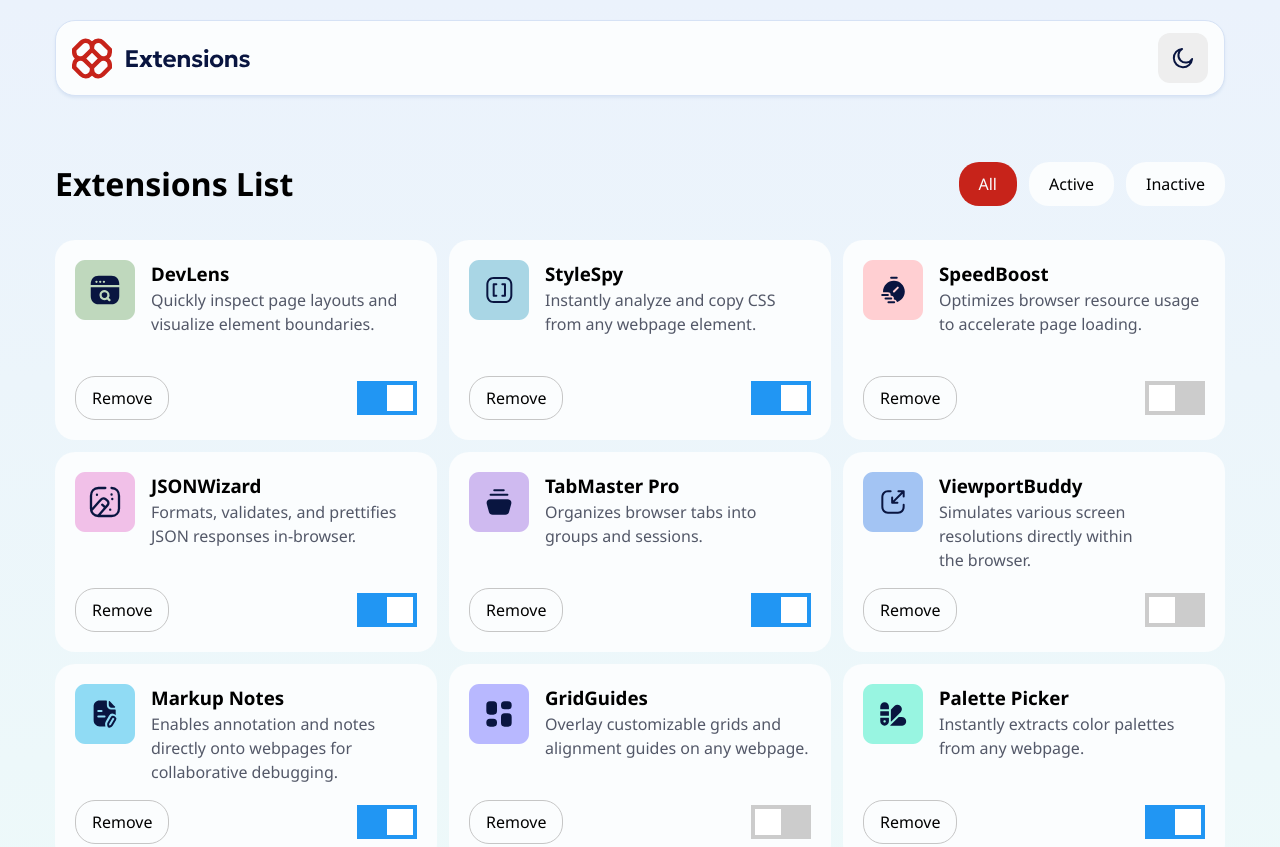
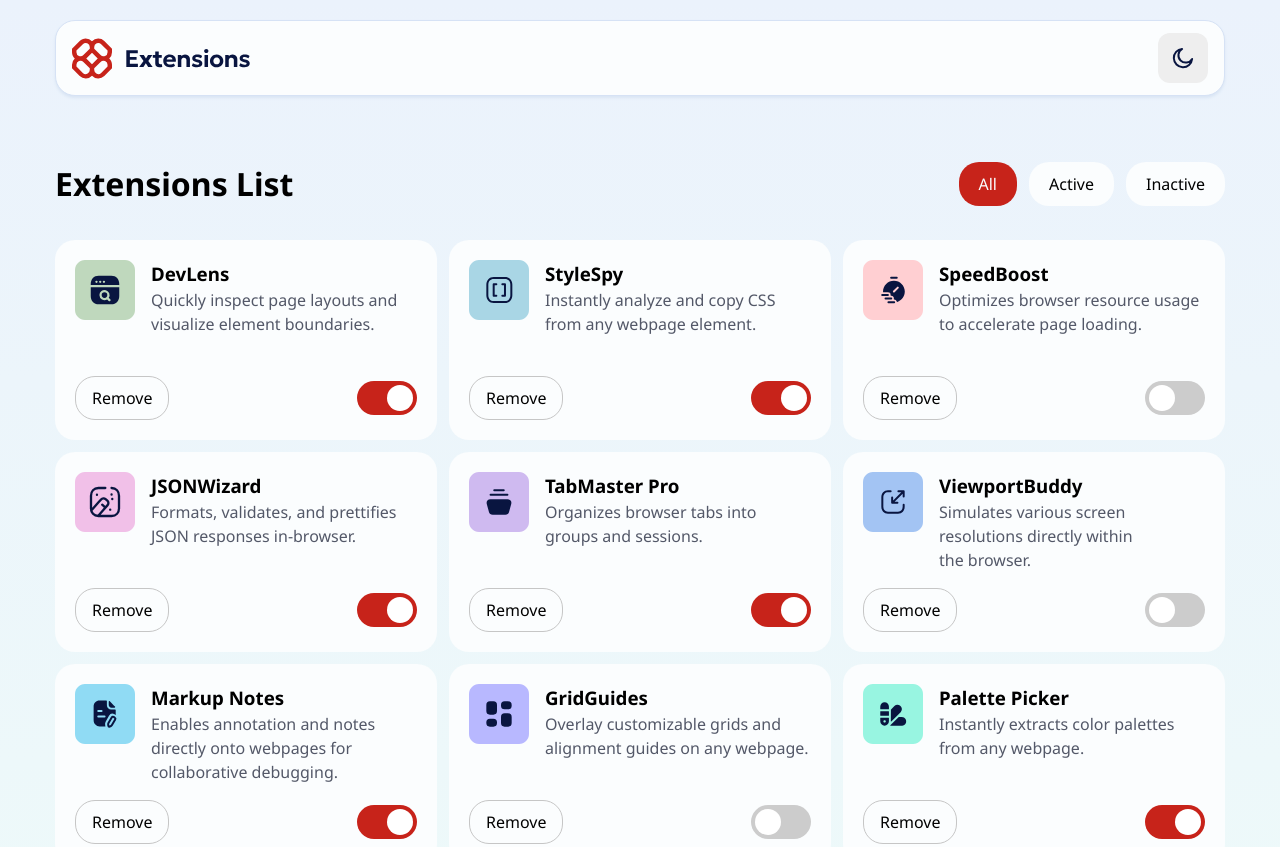
Before and after one commit to zowieerickson/browser-extension-manager, a React (Vite) app: page / in a window 1280 px wide. Shown: the top 847 px of the page. Built offline with nearby package versions, Linux system fonts and the light colour scheme.

Commit message:
Update shape and color of card toggle button

```diff
--- a/src/styles/ExtensionCard.css
+++ b/src/styles/ExtensionCard.css
@@ -86,11 +86,8 @@
     height: 0;
 }
 
-.switch input[type="checkbox"]:checked.slider{
-    background-color: red;
-}
-
 .slider {
+    border-radius: 20px;
     position: absolute;
     cursor: pointer;
     top: 0;
@@ -103,6 +100,7 @@
 }
 
 .slider:before {
+    border-radius: 20px;
     position: absolute;
     content: "";
     height: 26px;
@@ -115,7 +113,7 @@
   }
 
   input:checked + .slider {
-    background-color: #2196F3;
+    background-color: #C7231A;
   }
 
   input:focus + .slider {
```
